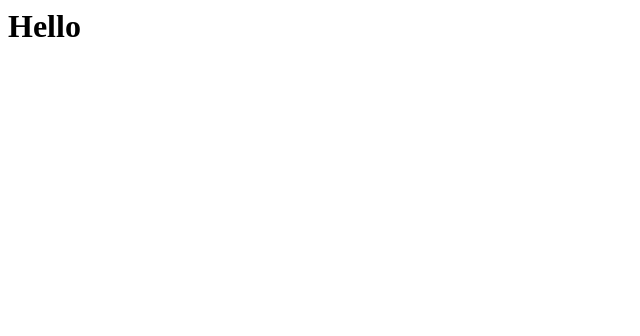
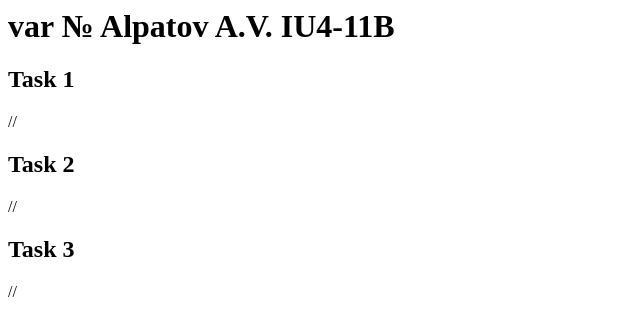
Before and after one commit to Shamanchik/Shamanchikk.github.io, a plain HTML site: page index.html in a window 1280 px wide. Shown: the whole page, without its empty margins (0-640 px from the left). Drawn offline with Linux system fonts and the light colour scheme.

Commit message:
Update index.html

```diff
--- a/index.html
+++ b/index.html
@@ -1 +1,18 @@
-<h1>Hello</h1>
+<head>
+</head>
+
+<body>
+  <h1>var № Alpatov A.V. IU4-11B</h1>
+  <div>
+    <h2>Task 1</h2>
+    <p> // </p>
+  </div>
+  <div>
+    <h2>Task 2</h2>
+    <p> // </p>
+  </div>
+  <div>
+    <h2>Task 3</h2>
+    <p> // </p>
+  </div>
+</body>
```
